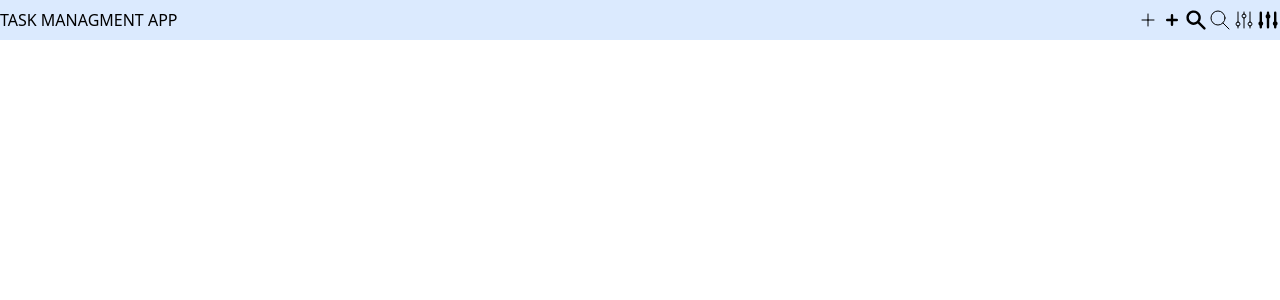
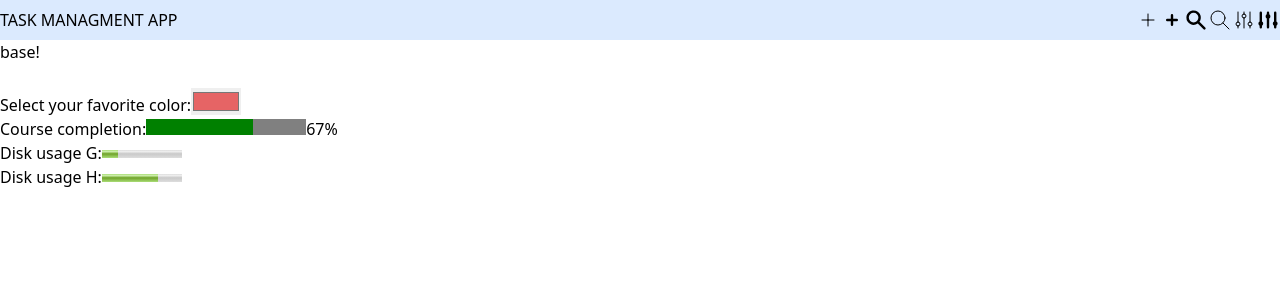
Before and after one commit to marckraw/task-managment, a Next.js app: page / in a window 1280 px wide. Shown: the top 300 px of the page. Built offline with nearby package versions, Linux system fonts and the light colour scheme.

Commit message:
[add] test routes - routing works

```diff
--- a/pages/_app.js
+++ b/pages/_app.js
@@ -3,10 +3,10 @@ import ContextWrapper from '../contexts';
 
 export default function App({ Component, pageProps }) {
   return (
-      <>
+      <div>
         <ContextWrapper>
           <Component {...pageProps} />
         </ContextWrapper>
-      </>
+      </div>
     )
 }
--- a/pages/index.js
+++ b/pages/index.js
@@ -1,5 +1,9 @@
 import Head from 'next/head';
 import Header from "components/Header";
+import ColorPicker from "components/Forms/ColorPicker";
+import Progress from "components/Forms/Progress";
+import Meter from "components/Forms/Meter";
+import Link from "next/link";
 
 const Home = () => {
 
@@ -12,6 +16,17 @@ const Home = () => {
 
       <main>
         <Header />
+        <div>
+            <Link href="/test/testPage">
+                <a>base!</a>
+            </Link>
+
+            <br /><br />
+
+            <ColorPicker />
+            <Progress />
+            <Meter />
+        </div>
       </main>
     </div>
   );
--- a/pages/test/testPage.tsx
+++ b/pages/test/testPage.tsx
@@ -0,0 +1,14 @@
+import Link from 'next/link'
+
+const TestPage = () => {
+    return (
+        <>
+        <div>Testing...</div>
+            <Link href="/">
+                <a>base!</a>
+            </Link>
+            </>
+    )
+}
+
+export default TestPage
```
